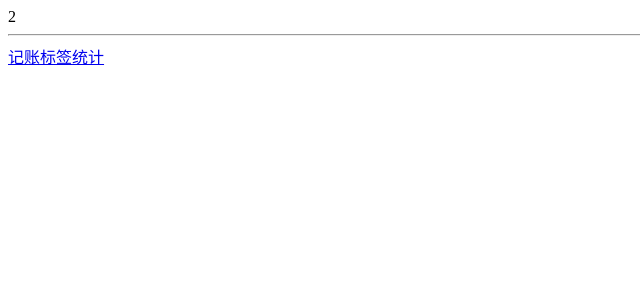
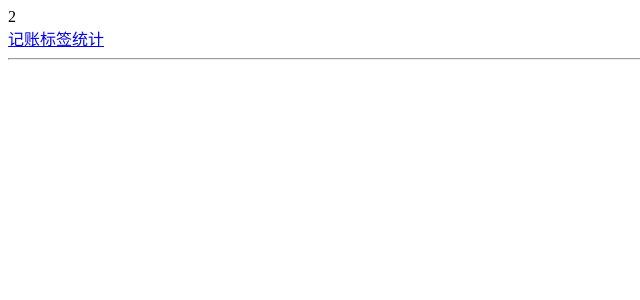
Before and after one commit to TLC-afk/vue1, a Vue app: page /#/labels in a window 1280 px wide. Shown: the top 300 px of the page, without its empty margins (0-640 px from the left). Built offline with nearby package versions, Linux system fonts and the light colour scheme.

Commit message:
全局 <Nav>

```diff
--- a/src/App.vue
+++ b/src/App.vue
@@ -2,11 +2,7 @@
   <div>
     <router-view/>
     <hr>
-    <div>
-      <router-link to="/money">记账</router-link>
-      <router-link to="/labels">标签</router-link>
-      <router-link to="/statistics">统计</router-link>
-    </div>
+
 
   </div>
 
--- /dev/null
+++ b/src/components/Nav.vue
@@ -0,0 +1,19 @@
+<template>
+  <div>
+    <div>
+      <router-link to="/money">记账</router-link>
+      <router-link to="/labels">标签</router-link>
+      <router-link to="/statistics">统计</router-link>
+    </div>
+  </div>
+</template>
+
+<script lang="ts">
+export default {
+  name: 'Nav'
+};
+</script>
+
+<style lang="scss" scoped>
+
+</style>
--- a/src/main.ts
+++ b/src/main.ts
@@ -3,9 +3,10 @@
 import './registerServiceWorker'
 import router from './router'
 import store from './store'
+import Nav from '@/components/Nav.vue';
 
 Vue.config.productionTip = false
-
+Vue.component("Nav",Nav)
 new Vue({
   router,
   store,
--- a/src/views/Labels.vue
+++ b/src/views/Labels.vue
@@ -1,12 +1,13 @@
 <template>
   <div>
     2
+    <Nav/>
     </div>
 </template>
 
 <script lang="ts">
 export default {
-  name: 'Labels'
+  name: 'Labels',
 };
 </script>
 
--- a/src/views/Money.vue
+++ b/src/views/Money.vue
@@ -1,12 +1,13 @@
 <template>
   <div>
     1
+    <Nav/>
     </div>
 </template>
 
 <script lang="ts">
 export default {
-  name: 'Money'
+  name: 'Money',
 };
 </script>
 
--- a/src/views/Statistics.vue
+++ b/src/views/Statistics.vue
@@ -1,12 +1,13 @@
 <template>
   <div>
     3
+    <Nav/>
     </div>
 </template>
 
 <script lang="ts">
 export default {
-  name: 'Statistics'
+  name: 'Statistics',
 };
 </script>
 
```
Also changed, not shown: package.json (+1 -9 lines).
